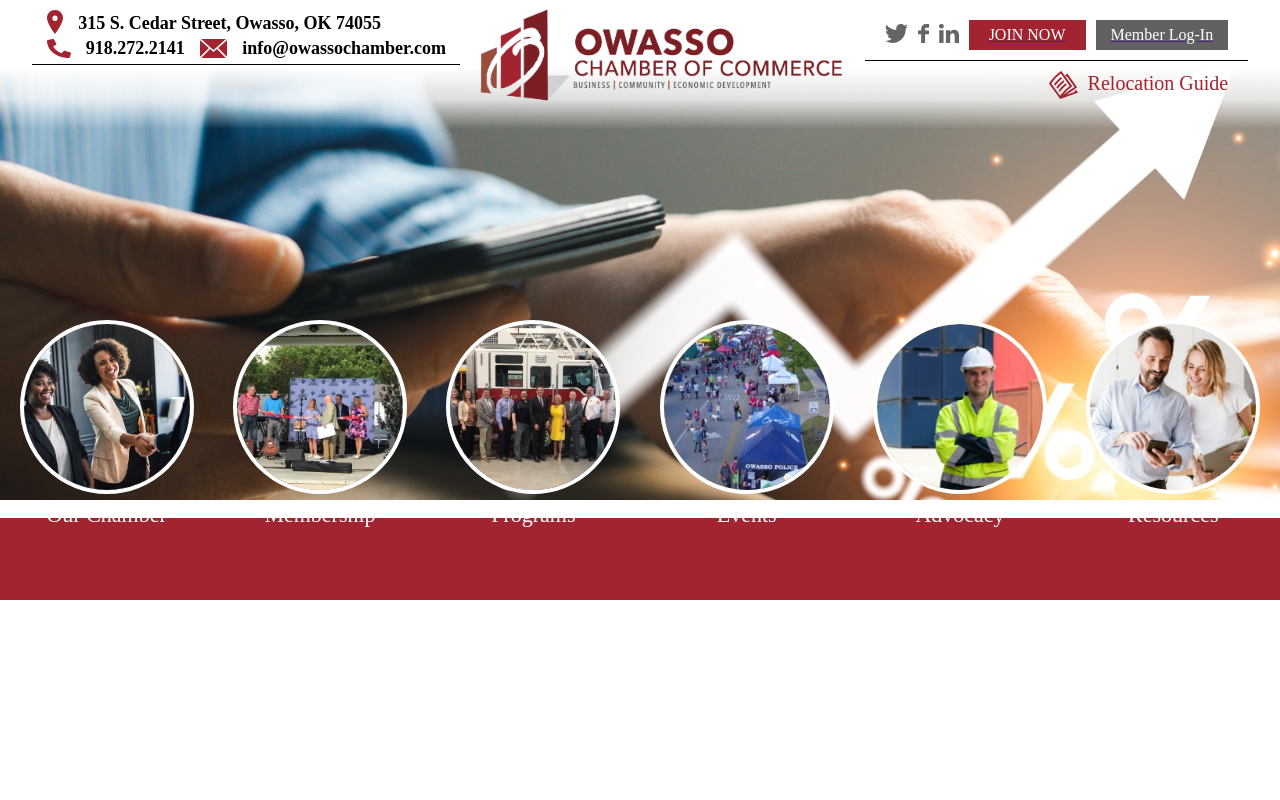
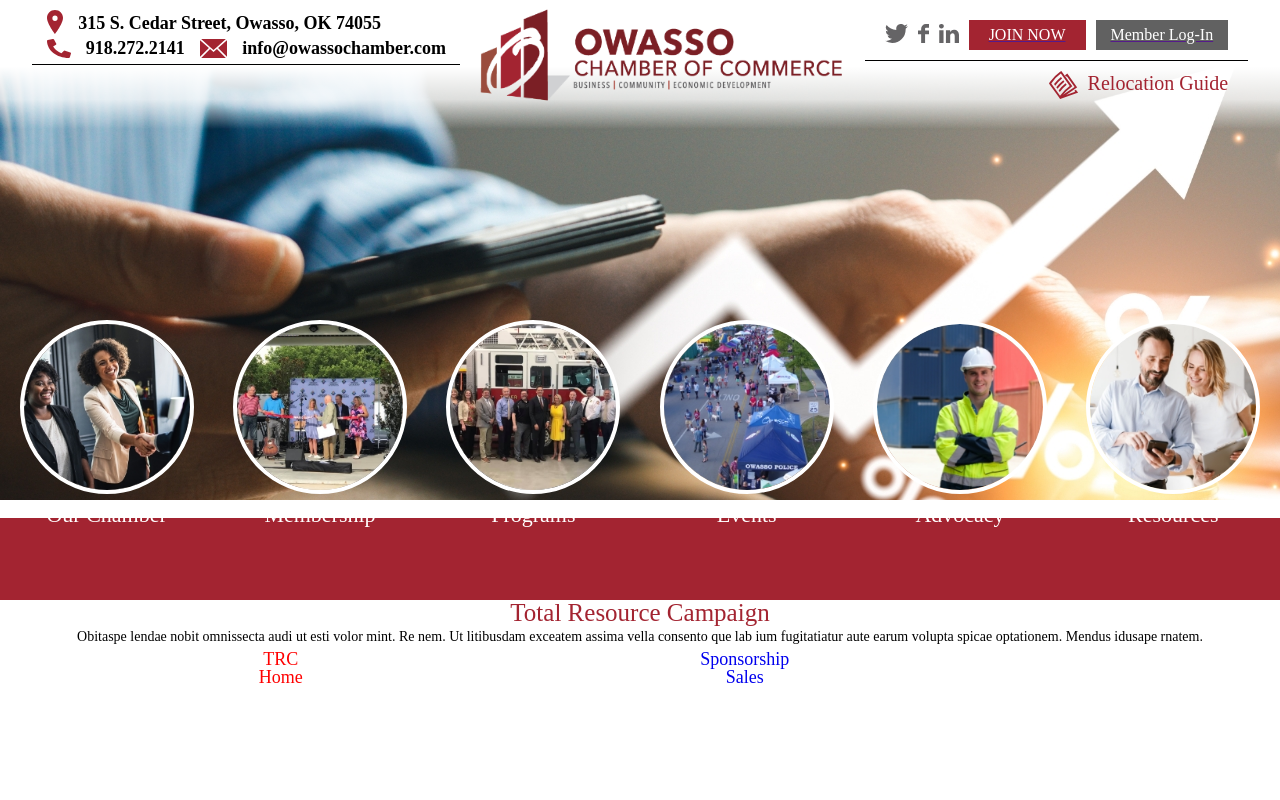
Before and after one commit to kenneth-brook/owasso-trc-fe, a React (Create React App) app: page / in a window 1280 px wide. Shown: the top 800 px of the page. Built offline with nearby package versions, Linux system fonts and the light colour scheme.

Commit message:
nav styling started

```diff
--- a/src/components/body/Body.js
+++ b/src/components/body/Body.js
@@ -5,7 +5,6 @@ import Nav from "../nav/Nav";
 function Body() {
     return (
         <div className="body">
-            <h1>BODY</h1>
             <Nav />
         </div>
     )
--- a/src/components/home/Home.js
+++ b/src/components/home/Home.js
@@ -2,7 +2,10 @@ import React from "react";
 
 function Home() {
     return (
-        <div>HOME</div>
+        <div className="homeWrap">
+            <h1>Total Resource Campaign</h1>
+            <p>Obitaspe lendae nobit omnissecta audi ut esti volor mint. Re nem. Ut litibusdam exceatem assima vella consento que lab ium fugitatiatur aute earum volupta spicae optationem. Mendus idusape rnatem.</p>
+        </div>
     )
 }
 
--- a/src/components/nav/Nav.js
+++ b/src/components/nav/Nav.js
@@ -1,5 +1,5 @@
 import React from "react";
-import { Routes, Route, Link } from 'react-router-dom';
+import { Routes, Route, NavLink } from 'react-router-dom';
 
 import Home from "../home/Home";
 import SponSales from "../sponSales/SponSales";
@@ -10,14 +10,14 @@ function Nav() {
             <nav>
                 <ul>
                     <li>
-                        <Link className="link" to="/" activeClassName="active">
-                            TRC Home
-                        </Link>
+                        <NavLink className="link" to="/" activeClassName="active">
+                            TRC<br />Home
+                        </NavLink>
                     </li>
                     <li>
-                        <Link className="link" to="/Sponsorship-Sales" activeClassName="active">
-                            Sponsorship Sales
-                        </Link>
+                        <NavLink className="link" to="/Sponsorship-Sales" activeClassName="active">
+                            Sponsorship<br />Sales
+                        </NavLink>
                     </li>
                 </ul>
             </nav>
--- /dev/null
+++ b/src/sass/home.scss
@@ -0,0 +1,16 @@
+.homeWrap {
+    text-align: center;
+
+    h1 {
+        font-size: 2.5rem;
+        color: #a32431;
+        position: relative;
+        top: -140px;
+    }
+
+    p {
+        font-size: 1.4rem;
+        position: relative;
+        top: -135px;
+    }
+}
--- a/src/sass/import.scss
+++ b/src/sass/import.scss
@@ -1 +1 @@
-@import 'reset.scss', 'global.scss', 'header.scss', 'body.scss', 'footer.scss';
+@import 'reset.scss', 'global.scss', 'header.scss', 'body.scss', 'nav.scss', 'home.scss', 'footer.scss';
--- /dev/null
+++ b/src/sass/nav.scss
@@ -0,0 +1,27 @@
+.nav {
+    position: relative;
+    top: 180px;
+
+    ul {
+        display: flex;
+        position: absolute;
+        top: -90px;
+        width: 80%;
+        margin: 0 auto;
+        justify-content: space-around;
+
+        li {
+            font-size: 1.8rem;
+            text-align: center;
+
+            .link {
+                text-decoration: none;
+
+            }
+
+            .active {
+                color: red;
+            }
+        }
+    }
+}
```
